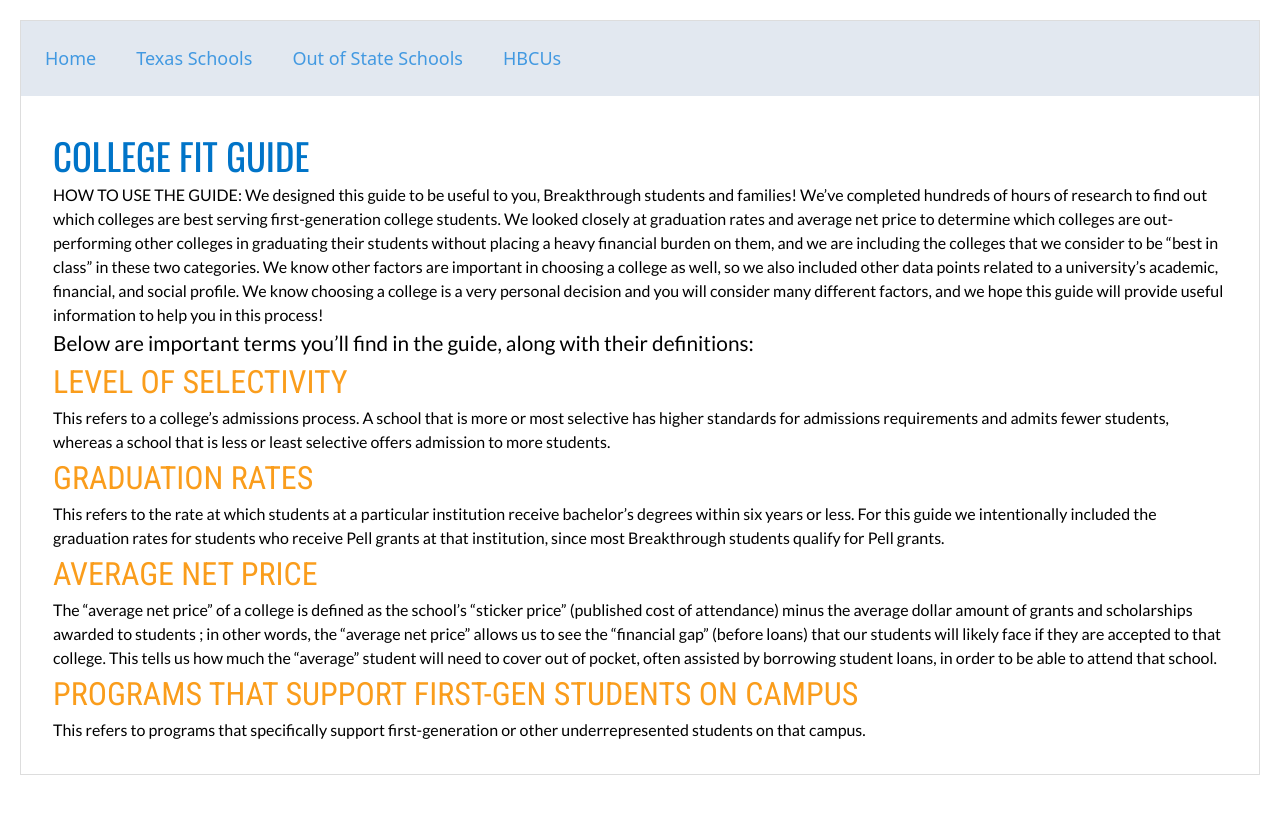
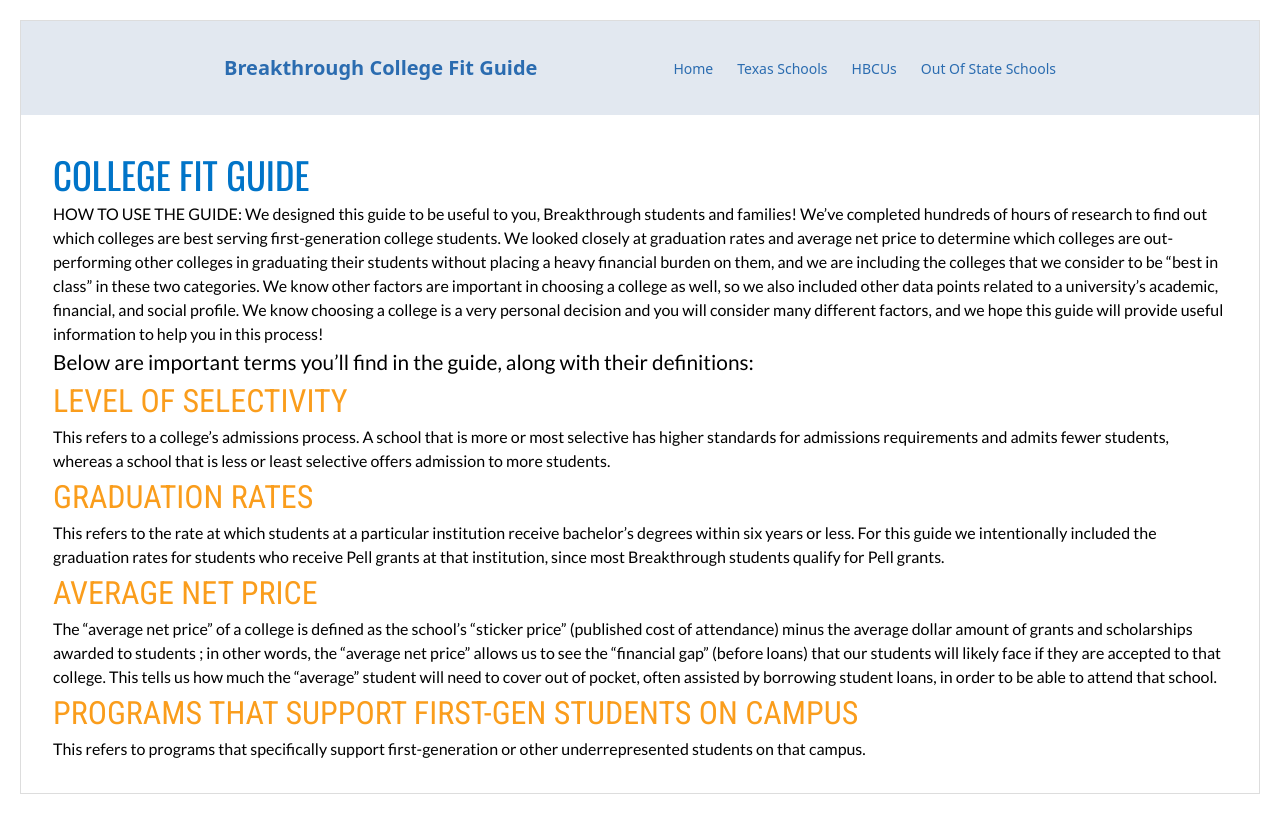
Before and after one commit to vWvilson/college-fit-guide, a Next.js app: page / in a window 1280 px wide. Built offline with nearby package versions, Linux system fonts and the light colour scheme.

Commit message:
changed nav bar

```diff
--- a/components/HeaderTailwinds.js
+++ b/components/HeaderTailwinds.js
@@ -1,41 +1,60 @@
 import '../styles/main.css'
 import Link from 'next/link';
+import { useState } from "react";
+
+function HeaderTailwinds() {
+  const [isExpanded, toggleExpansion] = useState(false);
+
+  return (
+    <header className="bg-gray-300">
+      <div className="flex flex-wrap md:flex-no-wrap items-center justify-between max-w-4xl mx-auto p-4 md:p-8">
+        <div className="flex items-center">
 
 
+          <Link href="/">
+            <a className="font-bold text-blue-700 text-xl">
+              Breakthrough College Fit Guide
+            </a>
+          </Link>
+        </div>
 
-const HeaderTailwinds = () => (
-<nav className="flex items-center justify-between flex-wrap bg-gray-300 p-6">
-<div className="w-full block flex-grow lg:flex lg:items-center lg:w-auto">
-<div className="text-sm lg:flex-grow">
+        <button
+          className="block md:hidden border border-white flex items-center px-3 py-2 rounded text-blue-700"
+          onClick={() => toggleExpansion(!isExpanded)}
+        >
+          <svg
+            className="fill-current h-3 w-3"
+            viewBox="0 0 20 20"
+            xmlns="http://www.w3.org/2000/svg"
+          >
+            <title>Texas Schools</title>
+            <path d="M0 3h20v2H0V3zm0 6h20v2H0V9zm0 6h20v2H0v-2z" />
+          </svg>
+        </button>
+
+        <ul
+          className={`${
+            isExpanded ? `block` : `hidden`
+          } md:flex flex-col md:flex-row md:items-center md:justify-center text-sm w-full md:w-auto`}
+        >
+          {[
+            { title: "Home", route: "/" },
+            { title: "Texas Schools", route: "/texas_schools" },
+            { title: "HBCUs", route: "/hbcu" },
+            { title: "Out Of State Schools", route: "/outside_texas" }
 
 
-<ul className="flex">
-  <li className="mr-6">
-      <Link href = "/">
-       <a class="block mt-4 lg:inline-block lg:mt-0  text-lg text-blue-500 hover:text-blue-900 mr-4" >Home</a>
-      </Link>
-  </li>
-
-  <li className="mr-6">
-    <Link href = "texas_schools">
-      <a className="block mt-4 lg:inline-block lg:mt-0 text-lg text-blue-500 hover:text-blue-900 mr-4" >Texas Schools</a>
-    </Link>
-  </li>
-  <li className="mr-6">
-      <Link href = "/outside_texas">
-    <a className="block mt-4 lg:inline-block lg:mt-0 text-lg text-blue-500 hover:text-blue-900 mr-4" >Out of State Schools</a>
-    </Link>
-  </li>
-
-  <li className="mr-6">
-      <Link href = "/hbcu">
-    <a className="block mt-4 lg:inline-block lg:mt-0  text-lg text-blue-500 hover:text-blue-900 mr-4" >HBCUs</a>
-    </Link>
-  </li>
-</ul>
-</div>
-</div>
-</nav>
-)
+          ].map(navigationItem => (
+            <li className="mt-3 md:mt-0 md:ml-6" key={navigationItem.title}>
+              <Link href={navigationItem.route}>
+                <a className="block text-blue-700">{navigationItem.title}</a>
+              </Link>
+            </li>
+          ))}
+        </ul>
+      </div>
+    </header>
+  );
+}
 
 export default HeaderTailwinds;
```
